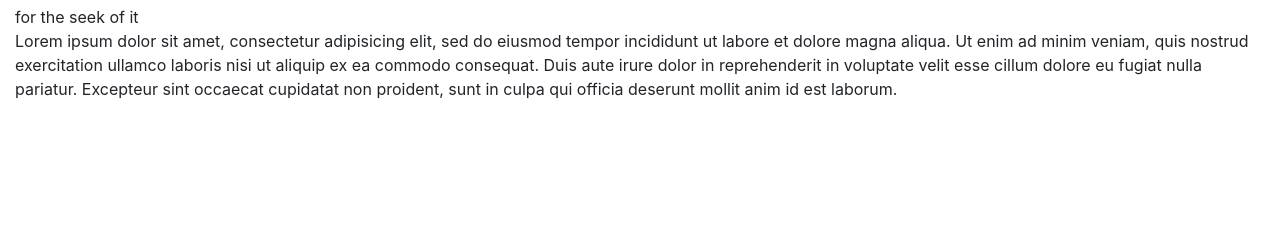
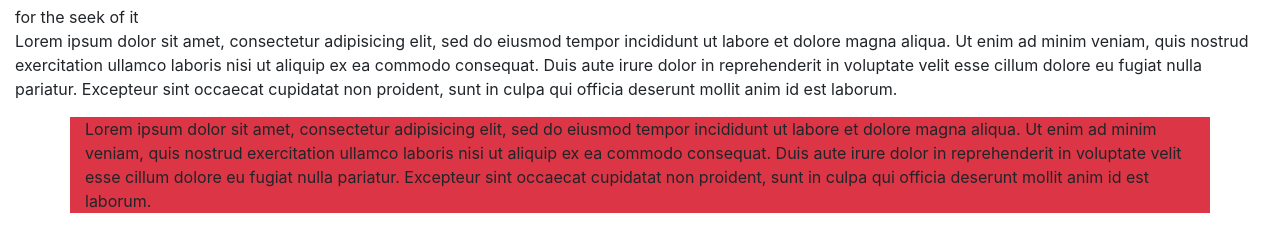
Before and after one commit to aalabi/class1901wkend, a plain HTML site: page index.html in a window 1280 px wide. Shown: the part 51-302 px from the top of the page. Drawn offline with nearby package versions, Linux system fonts and the light colour scheme.

Commit message:
add a paragraph

```diff
--- a/index.html
+++ b/index.html
@@ -16,7 +16,18 @@
 			cillum dolore eu fugiat nulla pariatur. Excepteur sint occaecat cupidatat non
 			proident, sunt in culpa qui officia deserunt mollit anim id est laborum.
 		</p>
-
+		<div class="container bg-danger" >
+			<div>
+				<p>
+					Lorem ipsum dolor sit amet, consectetur adipisicing elit, sed do eiusmod
+					tempor incididunt ut labore et dolore magna aliqua. Ut enim ad minim veniam,
+					quis nostrud exercitation ullamco laboris nisi ut aliquip ex ea commodo
+					consequat. Duis aute irure dolor in reprehenderit in voluptate velit esse
+					cillum dolore eu fugiat nulla pariatur. Excepteur sint occaecat cupidatat non
+					proident, sunt in culpa qui officia deserunt mollit anim id est laborum.
+				</p>
+			</div>
+		</div>
 
 	</div>
 <script src="https://code.jquery.com/jquery-3.3.1.slim.min.js" integrity="sha384-q8i/X+965DzO0rT7abK41JStQIAqVgRVzpbzo5smXKp4YfRvH+8abtTE1Pi6jizo" crossorigin="anonymous"></script>
```
